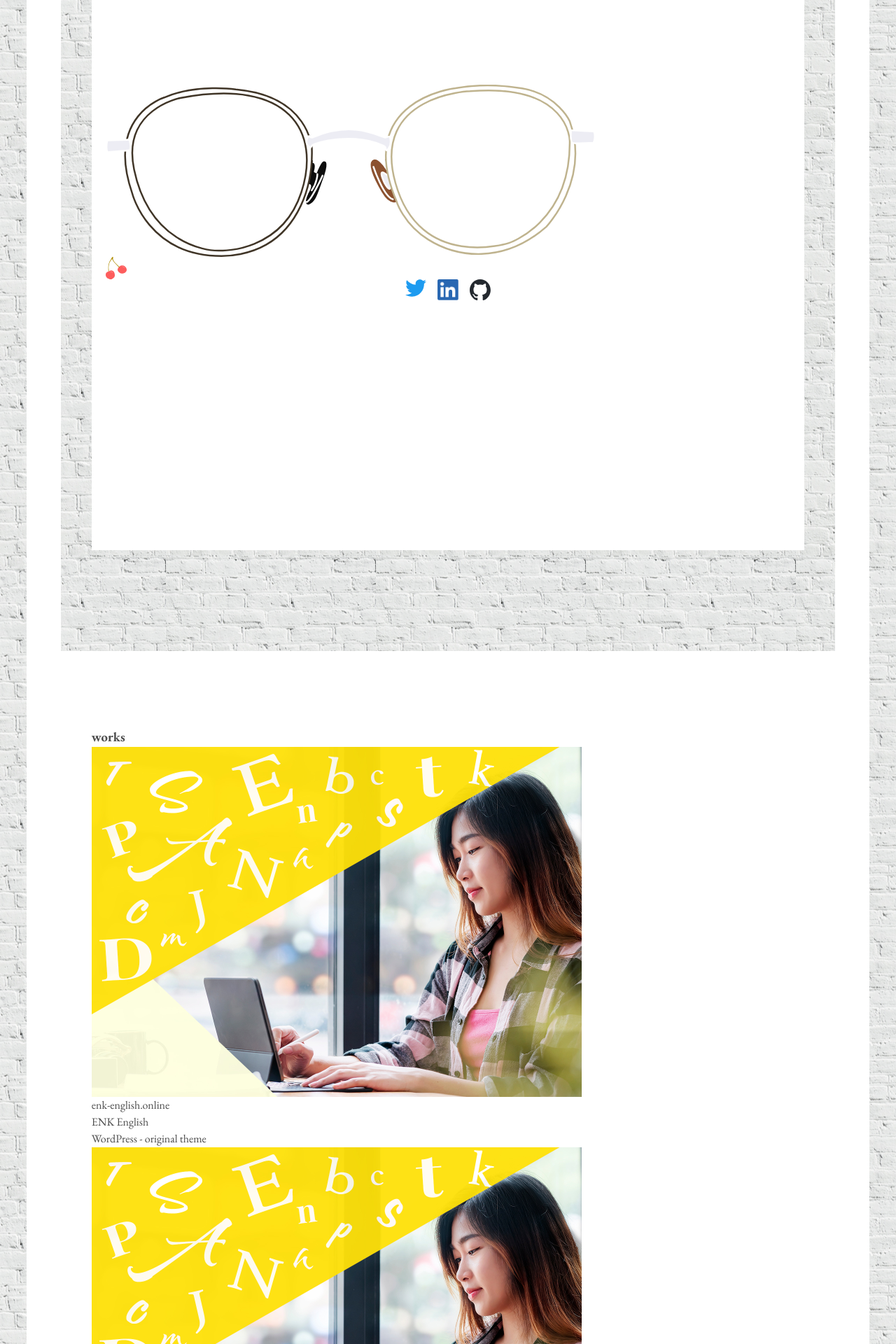
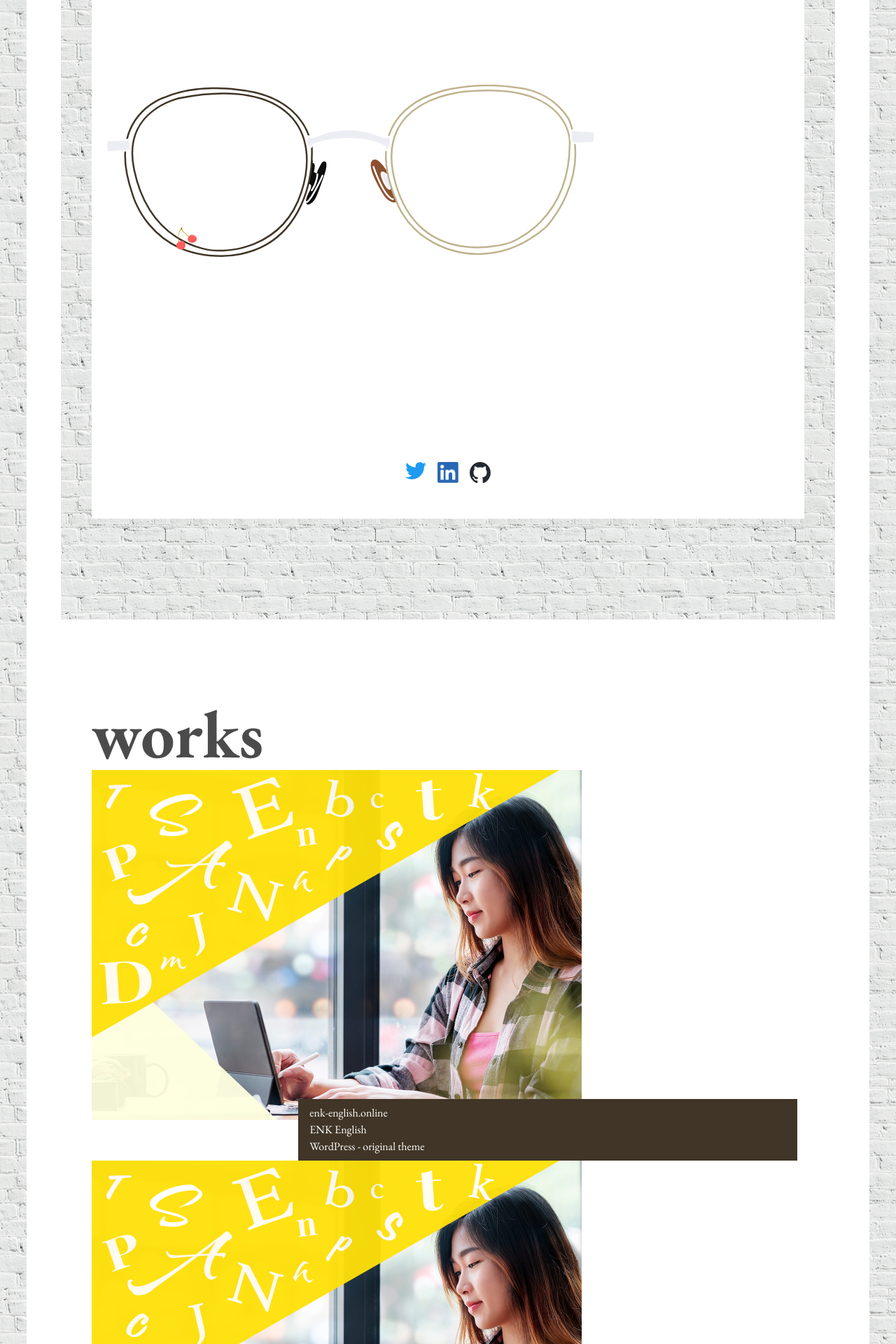
Before and after one commit to shunssv/kusakabe-site, a Next.js app: page / in a window 1280 px wide. Shown: the part 380-2300 px from the top of the page at 70% size. Built offline with nearby package versions, Linux system fonts and the light colour scheme; a web font is replaced by a local one.

Commit message:
:construction: style mv and works area - SHU-86

```diff
--- a/src/pages/index.jsx
+++ b/src/pages/index.jsx
@@ -4,7 +4,6 @@ import { HomeLayout } from '@/components/Layout/HomeLayout';
 import Image from 'next/image';
 import { MediaList } from '@/components/MediaList';
 import Link from 'next/link';
-import { Github } from '@/components/Media/Github';
 
 export default function Home() {
   return (
@@ -17,7 +16,7 @@ export default function Home() {
       <div className={styles.container}>
         <section className={styles.mvContainer}>
           <div className={styles.mvInner}>
-            <h2>
+            <h2 className={styles.mvImages}>
               <Image
                 src="/mv.svg"
                 width={700}
@@ -30,6 +29,7 @@ export default function Home() {
                 width={30}
                 height={40}
                 alt="shun kusakabe"
+                className={styles.mvItem}
                 priority
               />
             </h2>
@@ -38,8 +38,8 @@ export default function Home() {
         </section>
 
         <article className={styles.worksContainer}>
-          <h3>works</h3>
-          <section>
+          <h3 className={styles.title}>works</h3>
+          <section className={styles.worksItemContainer}>
             <Link href="/works/enk-english">
               <h4>
                 <Image
@@ -50,14 +50,14 @@ export default function Home() {
                   priority
                 />
               </h4>
-              <dl>
+              <dl className={styles.name}>
                 <dt>enk-english.online</dt>
                 <dd>ENK English</dd>
                 <dd>WordPress - original theme</dd>
               </dl>
             </Link>
           </section>
-          <section>
+          <section className={styles.worksItemContainer}>
             <Link href="/works/enk-english">
               <h4>
                 <Image
@@ -68,7 +68,7 @@ export default function Home() {
                   priority
                 />
               </h4>
-              <dl>
+              <dl className={styles.name}>
                 <dt>beauty-cream_lp</dt>
                 <dd>assignment</dd>
                 <dd>Vanilla HTML / CSS / JavaScript (jQuery)</dd>
@@ -86,9 +86,28 @@ export default function Home() {
               <p>web developer / ui designer</p>
             </section>
             <div>
-              <p>I make websites and design user interfaces , and am base in Los Angeles, California. Let me introduce myself briefly. I was born and raised in Yamagata which is located at the northern Japan, called Tohoku. After graduating from a university in Tokyo, I have worked for a website agency in Tokyo for approximately four and half year. I am discovering my new career in City of Flowers and Sunshine.</p>
-              <p>If I have to describe myself within one sentence, I always look for new things and dive into them as found. Listening pop music is one of things I love to do in my spare time. I enjoy exploring many songs and artists. Once I found songs which are matched my taste, I listening to them over and over again. Similarly, I would love to learn new something while working as well and make use of them for my work.</p>
-              <p>I believe that my experiences and skills help you out. Please feel free to DM me if you are interested.</p>
+              <p>
+                I make websites and design user interfaces , and am base in Los
+                Angeles, California. Let me introduce myself briefly. I was born
+                and raised in Yamagata which is located at the northern Japan,
+                called Tohoku. After graduating from a university in Tokyo, I
+                have worked for a website agency in Tokyo for approximately four
+                and half year. I am discovering my new career in City of Flowers
+                and Sunshine.
+              </p>
+              <p>
+                If I have to describe myself within one sentence, I always look
+                for new things and dive into them as found. Listening pop music
+                is one of things I love to do in my spare time. I enjoy
+                exploring many songs and artists. Once I found songs which are
+                matched my taste, I listening to them over and over again.
+                Similarly, I would love to learn new something while working as
+                well and make use of them for my work.
+              </p>
+              <p>
+                I believe that my experiences and skills help you out. Please
+                feel free to DM me if you are interested.
+              </p>
               <p>Thank you for taking the time to read this. Bye for now!</p>
             </div>
           </div>
--- a/src/styles/Home.module.scss
+++ b/src/styles/Home.module.scss
@@ -8,12 +8,36 @@
   padding: 0 4% 13%;
   .mvInner {
     background-color: #fff;
-    padding: 35% 2%;
+    padding: 35% 2% 5%;
+    .mvImages {
+      margin-bottom: 30%;
+      position: relative;
+      .mvItem {
+        bottom: 11px;
+        left: 100px;
+        position: absolute;
+        transform: rotate(-5deg);
+      }
+    }
   }
 }
 
 .worksContainer {
   padding: 10% 4% 30%;
+  .title {
+    font-size: 6rem;
+  }
+  .worksItemContainer {
+    .name {
+      background-color: #403527;
+      color: #fff;
+      margin: -30px 10px 0px auto;
+      padding: 0.5em 1em;
+      position: relative;
+      width: 70%;
+      z-index: 1;
+    }
+  }
 }
 
 .aboutContainer {
```
